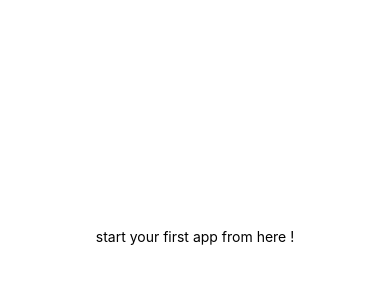
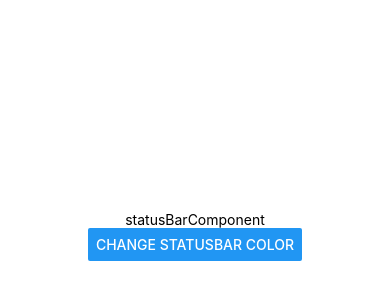
Before and after one commit to saikumar0620/react_native_Expo_learn, a React Native app: screen / in a window 390 px wide. Shown: the part 186-486 px from the top of the page. Built offline with nearby package versions, Linux system fonts and the light colour scheme.

Commit message:
feat: add StatusBar component with color change functionality

```diff
--- a/index.js
+++ b/index.js
@@ -1,5 +1,6 @@
 import { registerRootComponent } from 'expo';
 import App from './App';
+import StatusBar from './testComponents/statusBarComponent';
 
 import modalComponent from './testComponents/modalComponent';
 
@@ -7,4 +8,5 @@ import modalComponent from './testComponents/modalComponent';
 // It also ensures that whether you load the app in Expo Go or in a native build,
 // the environment is set up appropriately
 // registerRootComponent(modalComponent);
-registerRootComponent(App);
+registerRootComponent(StatusBar);
+// registerRootComponent(App);
--- /dev/null
+++ b/testComponents/statusBarComponent.js
@@ -0,0 +1,26 @@
+import { View, Text, StatusBar, StyleSheet, Button } from 'react-native'
+import { useState } from 'react';
+
+
+export default function statusBarComponent() {
+  const [statusBarColor, setStatusBarColor] = useState('dark');
+  return (
+    <View style={styles.container}>
+      <StatusBar backgroundColor="blue" barStyle={statusBarColor === 'dark' ? 'dark-content' : 'light-content'} />
+      <Text>statusBarComponent</Text>
+      <Button style={styles.button} title="Change StatusBar Color" onPress={() => setStatusBarColor(statusBarColor === 'dark' ? 'light' : 'dark')} />
+    </View>
+  )
+}
+const styles = StyleSheet.create({
+  container: {
+    flex: 1,
+    backgroundColor: '#fff',
+    alignItems: 'center',
+    justifyContent: 'center',
+  },
+  button: {
+    marginTop: 20,
+    color: 'red',
+  },
+});
```
